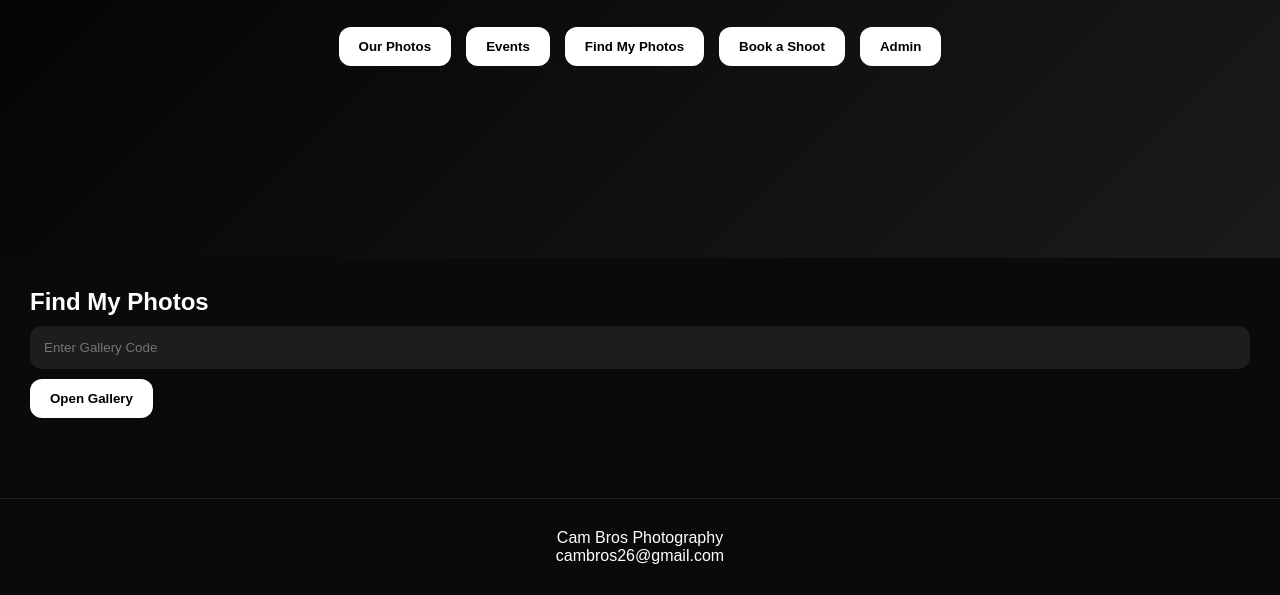
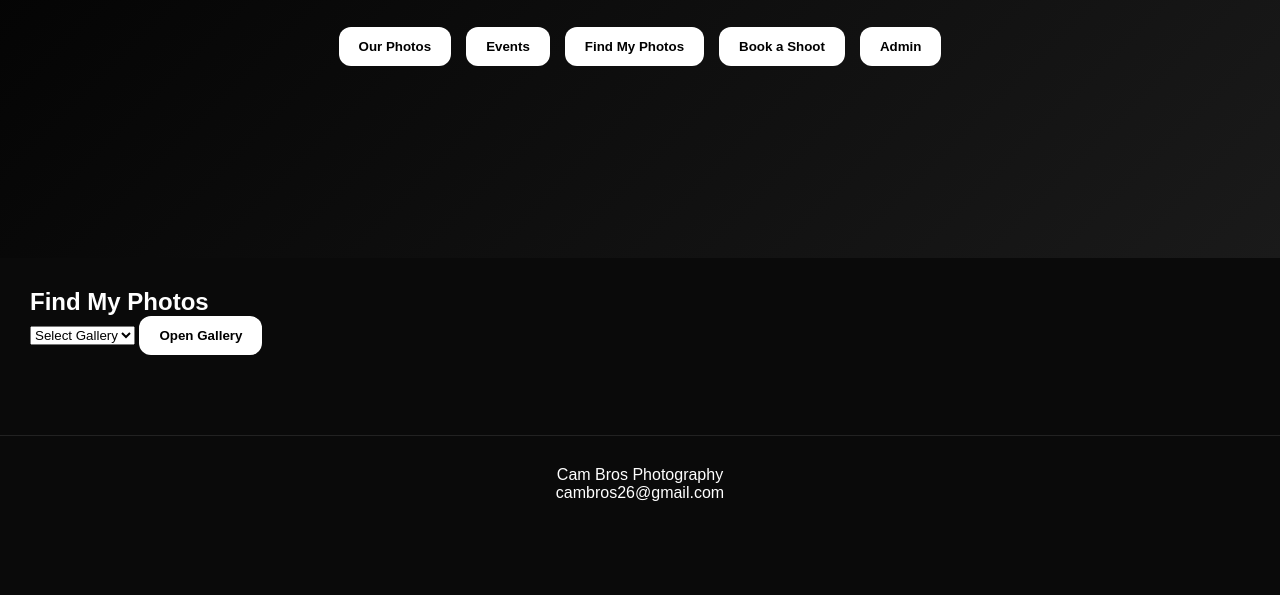
Before and after one commit to messiapple52/cambros1, a plain HTML site: page index.html in a window 1280 px wide. Both pictures are taken after a click on the button "Find My Photos". Shown: the part 302-897 px from the top of the page. After the commit the page ends 834 px from the top, so only its background shows below. Drawn offline with nearby package versions, Linux system fonts and the light colour scheme; no server answers.

Commit message:
Update index.html

```diff
--- a/index.html
+++ b/index.html
@@ -50,8 +50,11 @@
 
     <h2>Find My Photos</h2>
 
-    <input id="galleryCode"
-           placeholder="Enter Gallery Code">
+    <select id="galleryCode">
+    <option value="">
+        Select Gallery
+    </option>
+</select>
 
     <button onclick="openGallery()">
         Open Gallery
```
